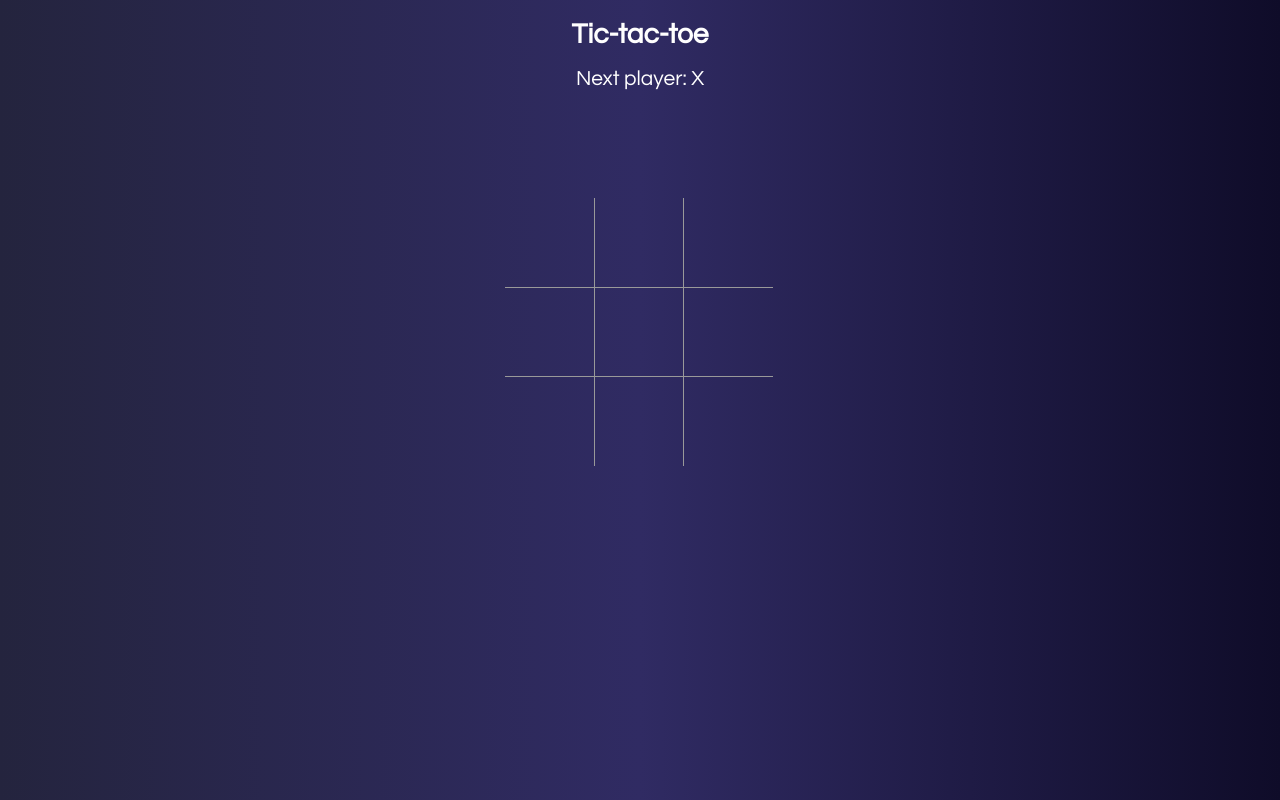
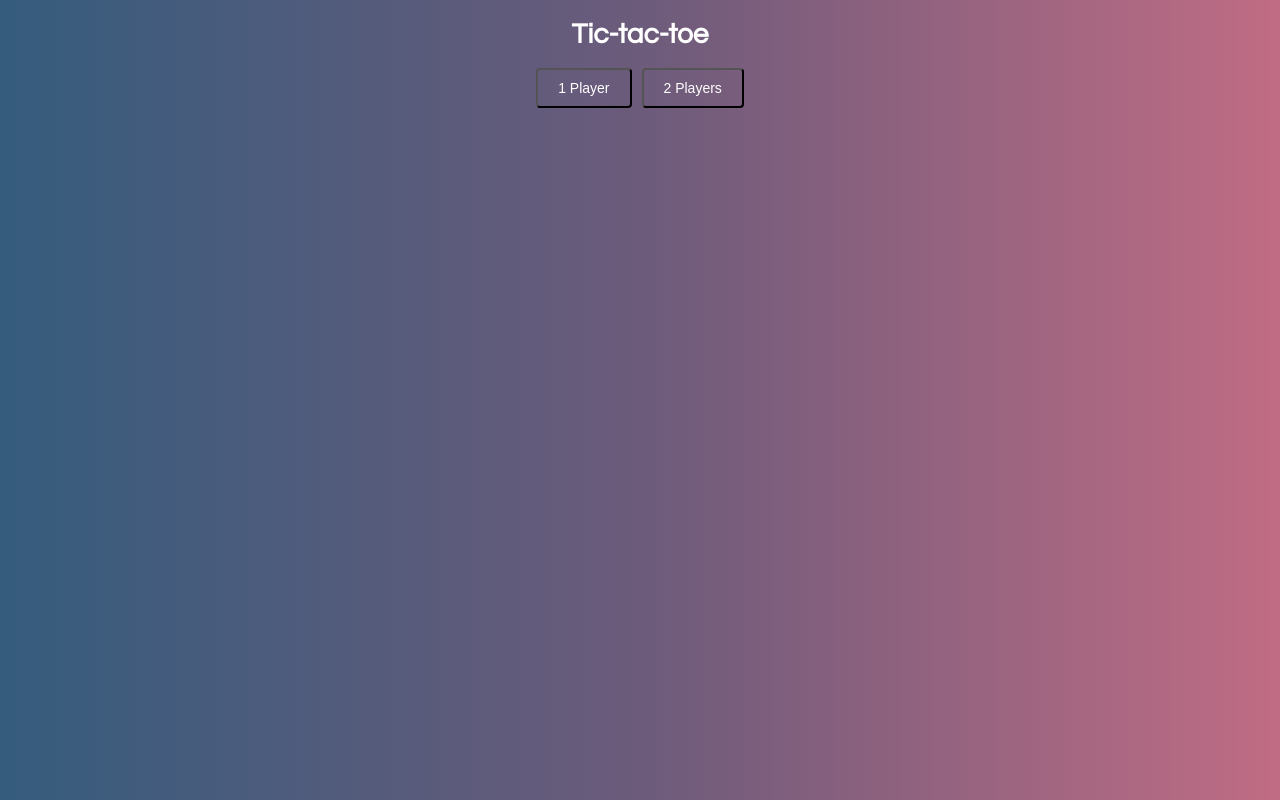
Before and after one commit to Dtrav/tic-tac-toe-ultimate, a React app: page / in a window 1280 px wide. Built offline with nearby package versions, Linux system fonts and the light colour scheme.

Commit message:
Add files via upload

```diff
--- a/src/index.js
+++ b/src/index.js
@@ -28,7 +28,7 @@ class Board extends React.Component {
     )
   }
 
-  render() {
+  render() { //render 9 squares
     return (
       <div>
         <div className="board-row">
@@ -51,27 +51,28 @@ class Board extends React.Component {
   }
 }
 
-const initialState = {
+const initialState = { //the initial State for the game
     history: [{
         squares: Array(9).fill(null),
     }],
     stepNumber: 0,
     xIsNext: true,
+    players: false, //players is false if player buttons have not been clicked
 };
 
 class Game extends React.Component {
     constructor(props){
         super(props);
-        this.state = initialState;
+        this.state = initialState; //sets state of the Game parent component to initialState
     }
-    handleClick(i){
+    handleClick(i){ // handles the clicking of each square
         const history = this.state.history.slice(0, this.state.stepNumber + 1);
         const current = history[history.length - 1];
         const squares = current.squares.slice();
-        if(calculateWinner(squares) || squares[i]){
-            return;
+        if(calculateWinner(squares) || squares[i] || this.state.players == false){
+            return; //prevents squared from getting clicked after the game is over or before the game starts.
         }
-        squares[i] = this.state.xIsNext ? 'X' : 'O';
+        squares[i] = this.state.xIsNext ? 'X' : 'O'; // determines if the X player is next to go
         this.setState({
             history: history.concat([{
                 squares: squares,
@@ -79,6 +80,9 @@ class Game extends React.Component {
             stepNumber:history.length,
             xIsNext: !this.state.xIsNext,
         });
+        console.log(squares);
+        let random_array = squares[Math.floor(Math.random()*squares.length)];
+        console.log(random_array);
     }
     jumpTo(step){
         const history = this.state.history.slice(0, this.state.stepNumber + 1);
@@ -89,17 +93,38 @@ class Game extends React.Component {
             xIsNext: (step % 2) === 0,
         });
     }
-    restart(){
+    twoplayers(){
+        this.setState({
+            players: 2
+        });
+    }
+    oneplayer(){
+        this.setState({
+            players: 1
+        });
+    }
+    renderTwoPlayerButtons(i){
+        return(
+            [
+                <button className= "oneplayer" onClick={() => this.oneplayer()}>1 Player</button>,
+                <button className= "twoplayers" onClick={() => this.twoplayers()}>2 Players</button>
+            ]
+        )
+    }
+    renderRestartButton(winner, draw){
+        return(
+            <button className= { winner || draw ? "show" : "hidden"} onClick={() => this.restart()}>Restart Game</button>
+        )
+    }
+    restart(){ //reset all states to initial if the game ends and button is clicked
         this.setState(initialState);
     }
   render() {
       const history = this.state.history;
-      console.log(history);
       const current = history[this.state.stepNumber];
       const winner = calculateWinner(current.squares);
       const draw = calculateDraw(current.squares);
       const moves = history.map((step, move) => {
-          console.log('step' + JSON.stringify(step));
           if(move > 0){
               return(
                   <li key={move}>
@@ -111,22 +136,22 @@ class Game extends React.Component {
 
       let status;
       if (winner){
-          status= 'Winner: ' + winner
+          status=  'Player '+ winner + ' wins!'
       }
       else if (draw) {
           status= 'The match is a draw!'
       }
       else{
-          status= 'Next player: ' + (this.state.xIsNext ? 'X' : 'O');
+          status= 'Turn: ' + (this.state.xIsNext ? 'X' : 'O');
       }
     return (
       <div className="game">
         <h1>Tic-tac-toe</h1>
-        <div className="status">{status}</div>
-        <div className = "restart-game">
-            <button className= { winner || draw ? "show" : "hidden"} onClick={() => this.restart()}>Restart Game</button>
+        <div className={`status ${ this.state.players ? "show" : "hidden"}`}>{status}</div>
+        <div className = "middle_buttons">
+            { this.state.players ? this.renderRestartButton(winner, draw) : this.renderTwoPlayerButtons()}
         </div>
-        <div className= "game-container">
+        <div className= {`game-container ${ this.state.players ? "show" : "hidden"}`}>
             <div className="game-board">
               <Board
                 squares={current.squares}
--- a/src/index.scss
+++ b/src/index.scss
@@ -2,14 +2,19 @@ body {
   font: 14px "Century Gothic", Futura, sans-serif;
   margin: 20px;
   background: #0f0c29;  /* fallback for old browsers */
-  background: -webkit-linear-gradient(to right, #24243e, #302b63, #0f0c29);  /* Chrome 10-25, Safari 5.1-6 */
-  background: linear-gradient(to right, #24243e, #302b63, #0f0c29); /* W3C, IE 10+/ Edge, Firefox 16+, Chrome 26+, Opera 12+, Safari 7+ */
+  background: -webkit-linear-gradient(to right, #24243e, #302b63, #24243e);
+  background: linear-gradient(to right, #24243e, #302b63, #24243e);
+  background: linear-gradient(to right, #355c7d, #6c5b7b, #c06c84);
   background-size: cover;
   color: #fff;
 }
 
 ol, ul {
   padding-left: 30px;
+}
+
+button{
+    outline: none;
 }
 
 .board-row:after {
@@ -21,6 +26,13 @@ ol, ul {
 h1{
     text-align: center;
     color: #fff;
+}
+
+.hidden{
+    display: none;
+}
+.show{
+    display: block;
 }
 
 .game-container{
@@ -38,9 +50,10 @@ h1{
 .status{
     font-size: 1.5em;
     text-align: center;
+    margin-bottom: 25px;
 }
 
-.restart-game, .game-info{
+.middle_buttons, .game-info, .players{
     button{
         background: transparent;
         color: #fff;
@@ -60,12 +73,6 @@ h1{
 .game-info {
     width: 270px;
     margin: 40px auto 0;
-    &.show{
-        display: block;
-    }
-    &.hidden{
-        display: none;
-    }
     ul{
         list-style: none;
         padding-left: 0;
@@ -77,7 +84,7 @@ h1{
     }
 }
 
-.restart-game{
+.middle_buttons{
     text-align: center;
     height: 40px;
     button{
@@ -88,6 +95,9 @@ h1{
         }
         &.hidden{
             display: none;
+        }
+        &:nth-of-type(2){
+            margin-left: 10px;
         }
     }
 }
@@ -133,10 +143,6 @@ h1{
     }
 }
 
-.status {
-  margin-bottom: 10px;
-}
-
 .square {
   background: transparent;
   border: 1px solid #999;
```
